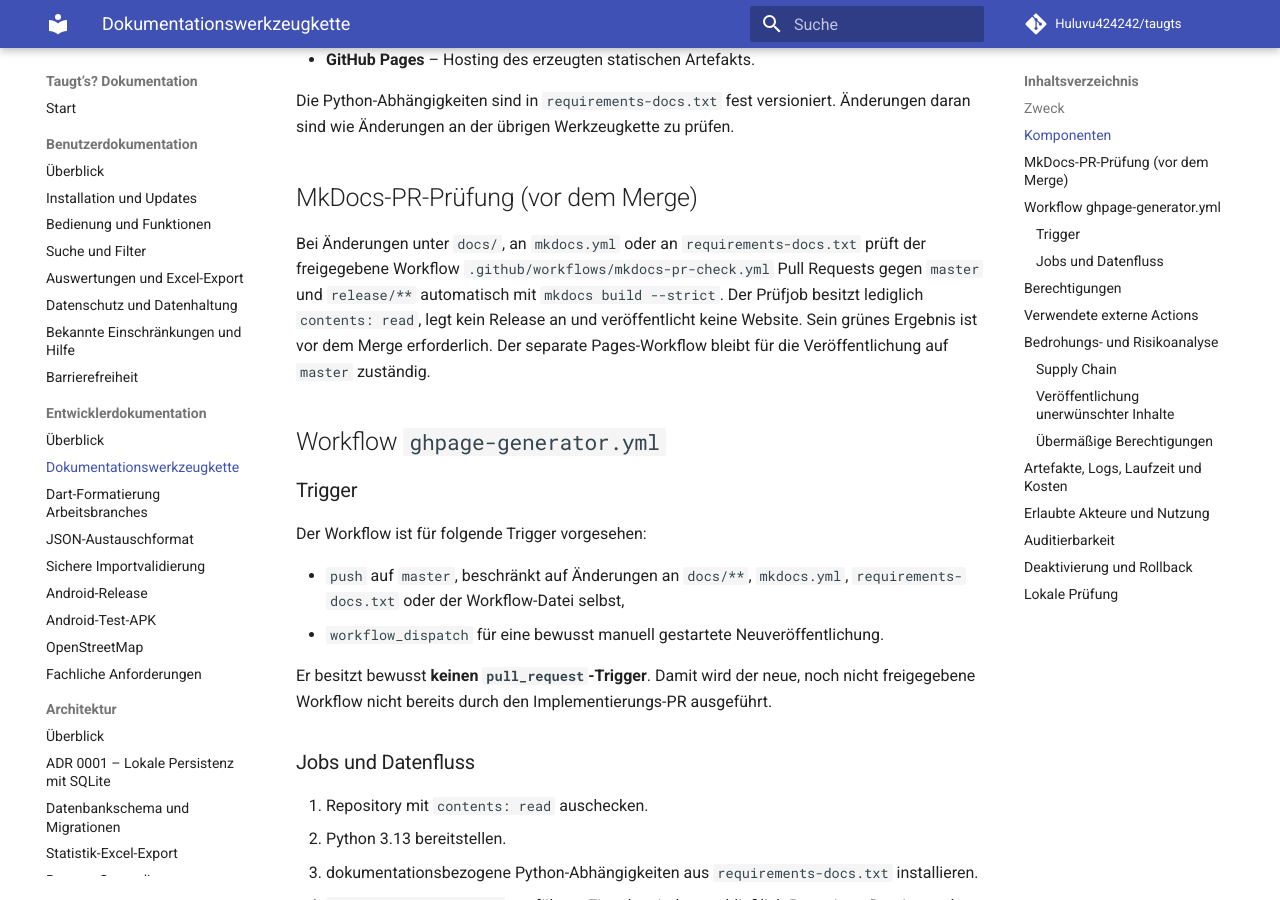
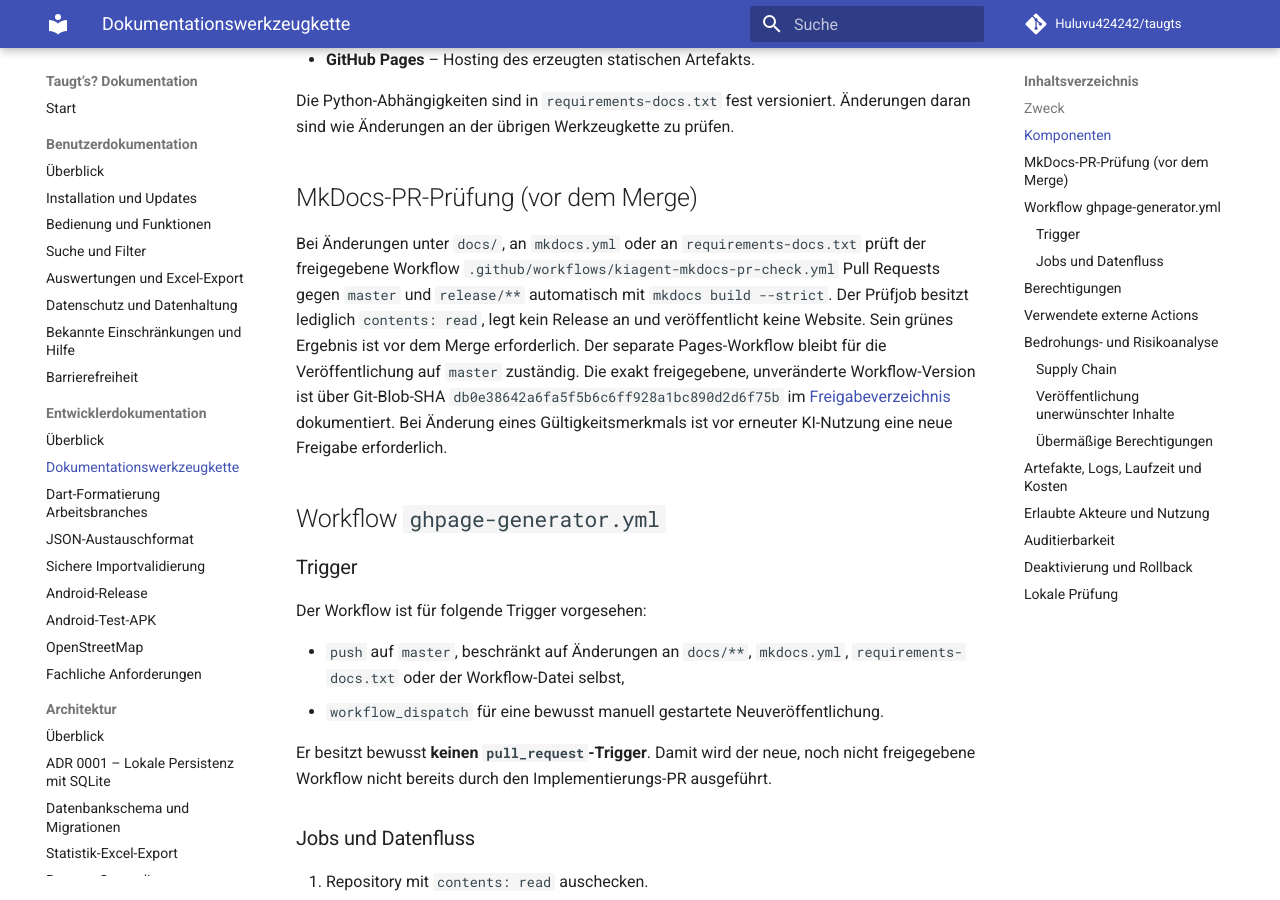
Before and after one commit to Huluvu424242/taugts, an MkDocs documentation site: the page built from docs/entwicklung/dokumentationswerkzeugkette.md, in a window 1280 px wide and 900 px high, scrolled down 478 px. Built offline with MkDocs 1.6.1 and Material for MkDocs 9.7.7, drawn with Linux system fonts in a browser that asks for light colours; comment, search, counter and statistics services are not loaded.

Commit message:
Story #285: MkDocs-Workflow-Pfad in Entwicklerdokumentation nachziehen

```diff
--- a/docs/entwicklung/dokumentationswerkzeugkette.md
+++ b/docs/entwicklung/dokumentationswerkzeugkette.md
@@ -15,7 +15,7 @@ Die Python-Abhängigkeiten sind in `requirements-docs.txt` fest versioniert. Än
 
 ## MkDocs-PR-Prüfung (vor dem Merge)
 
-Bei Änderungen unter `docs/`, an `mkdocs.yml` oder an `requirements-docs.txt` prüft der freigegebene Workflow `.github/workflows/mkdocs-pr-check.yml` Pull Requests gegen `master` und `release/**` automatisch mit `mkdocs build --strict`. Der Prüfjob besitzt lediglich `contents: read`, legt kein Release an und veröffentlicht keine Website. Sein grünes Ergebnis ist vor dem Merge erforderlich. Der separate Pages-Workflow bleibt für die Veröffentlichung auf `master` zuständig.
+Bei Änderungen unter `docs/`, an `mkdocs.yml` oder an `requirements-docs.txt` prüft der freigegebene Workflow `.github/workflows/kiagent-mkdocs-pr-check.yml` Pull Requests gegen `master` und `release/**` automatisch mit `mkdocs build --strict`. Der Prüfjob besitzt lediglich `contents: read`, legt kein Release an und veröffentlicht keine Website. Sein grünes Ergebnis ist vor dem Merge erforderlich. Der separate Pages-Workflow bleibt für die Veröffentlichung auf `master` zuständig. Die exakt freigegebene, unveränderte Workflow-Version ist über Git-Blob-SHA `db0e38642a6fa5f5b6c6ff928a1bc890d2d6f75b` im [Freigabeverzeichnis](../../agent-rules/05-security-tooling.md) dokumentiert. Bei Änderung eines Gültigkeitsmerkmals ist vor erneuter KI-Nutzung eine neue Freigabe erforderlich.
 
 ## Workflow `ghpage-generator.yml`
 
```
